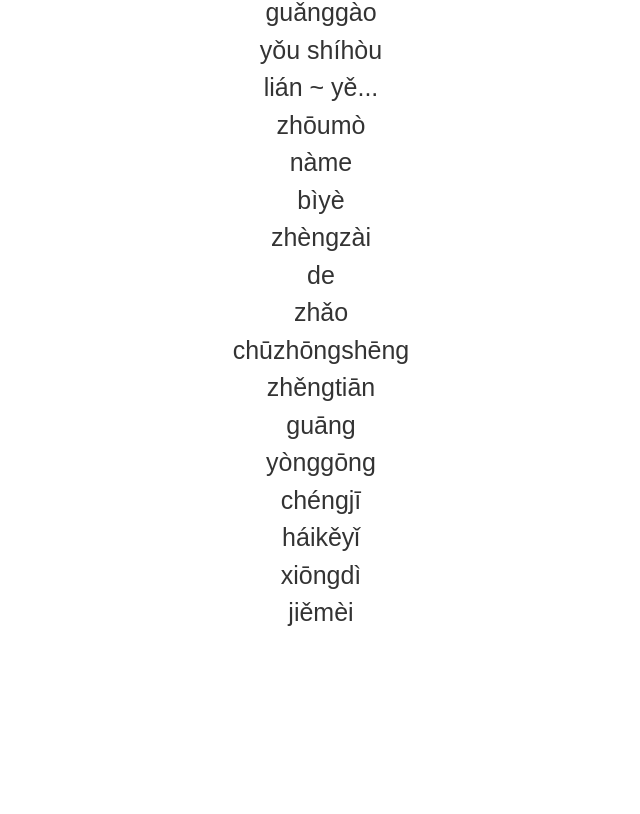
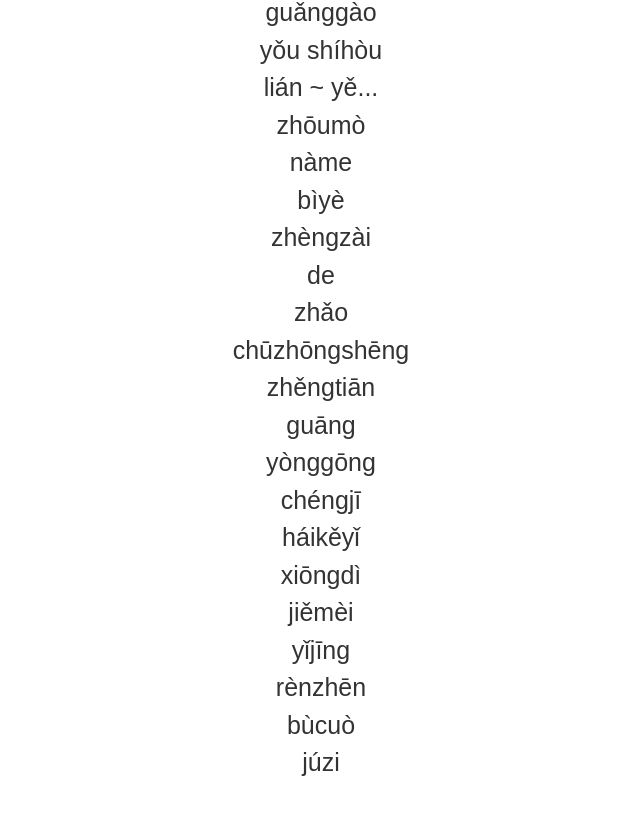
Before and after one commit to kandalog/next-chinese-word, a Next.js app: page / in a window 1280 px wide. Shown: the part 326-1140 px from the top of the page, without its empty margins (319-959 px from the left). Before the commit the page ends 978 px from the top, so only its background shows below. Built offline with nearby package versions, Linux system fonts and the light colour scheme.

Commit message:
単語追加

```diff
--- a/assets/data.ts
+++ b/assets/data.ts
@@ -24,6 +24,10 @@ export const pinyin = [
   "háikěyǐ",
   "xiōngdì",
   "jiěmèi",
+  "yǐjīng",
+  "rènzhēn",
+  "bùcuò",
+  "júzi",
 ];
 
 export const ch = [
@@ -52,6 +56,10 @@ export const ch = [
   "还可以",
   "兄弟",
   "姐妹",
+  "已经",
+  "认真",
+  "不错",
+  "橘子",
 ];
 
 export const jp = [
@@ -80,4 +88,8 @@ export const jp = [
   "まあまあである",
   "兄弟",
   "姉妹",
+  "すでに",
+  "真剣に",
+  "悪くない",
+  "みかん",
 ];
--- a/styles/Home.module.scss
+++ b/styles/Home.module.scss
@@ -1,7 +1,7 @@
 .inner {
   max-width: 800px;
   width: fit-content;
-  margin: 20px auto 20px;
+  margin: 20px auto 50px;
 }
 
 .question {
```
